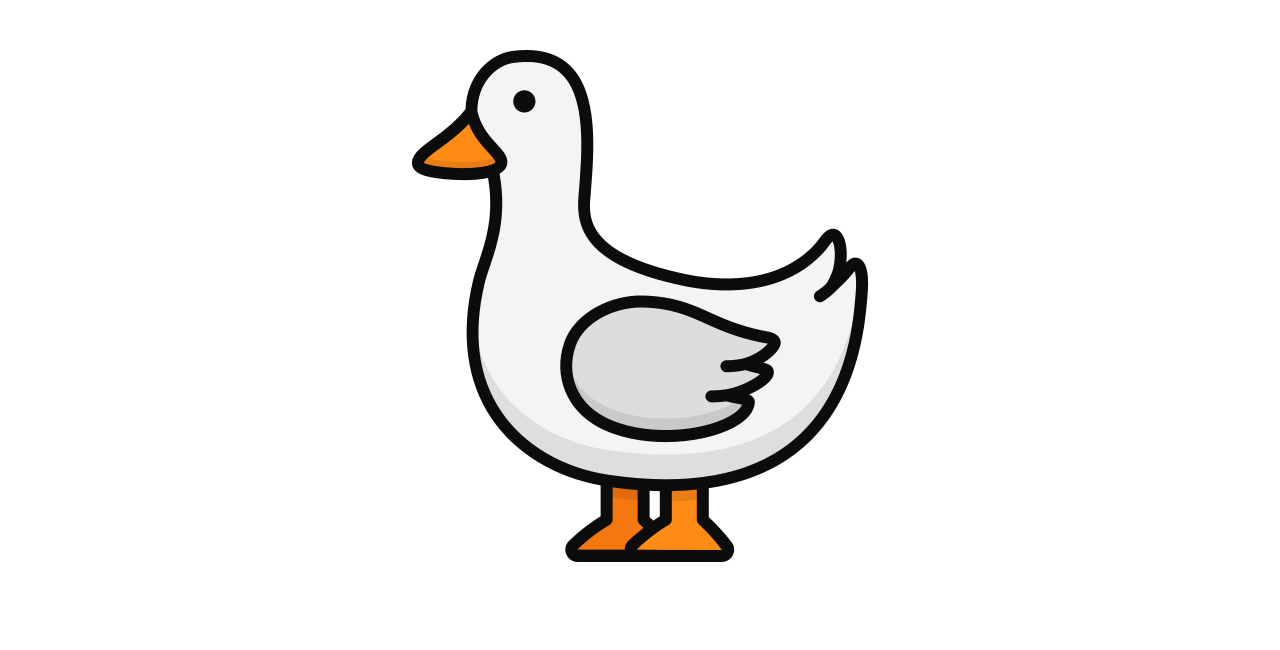
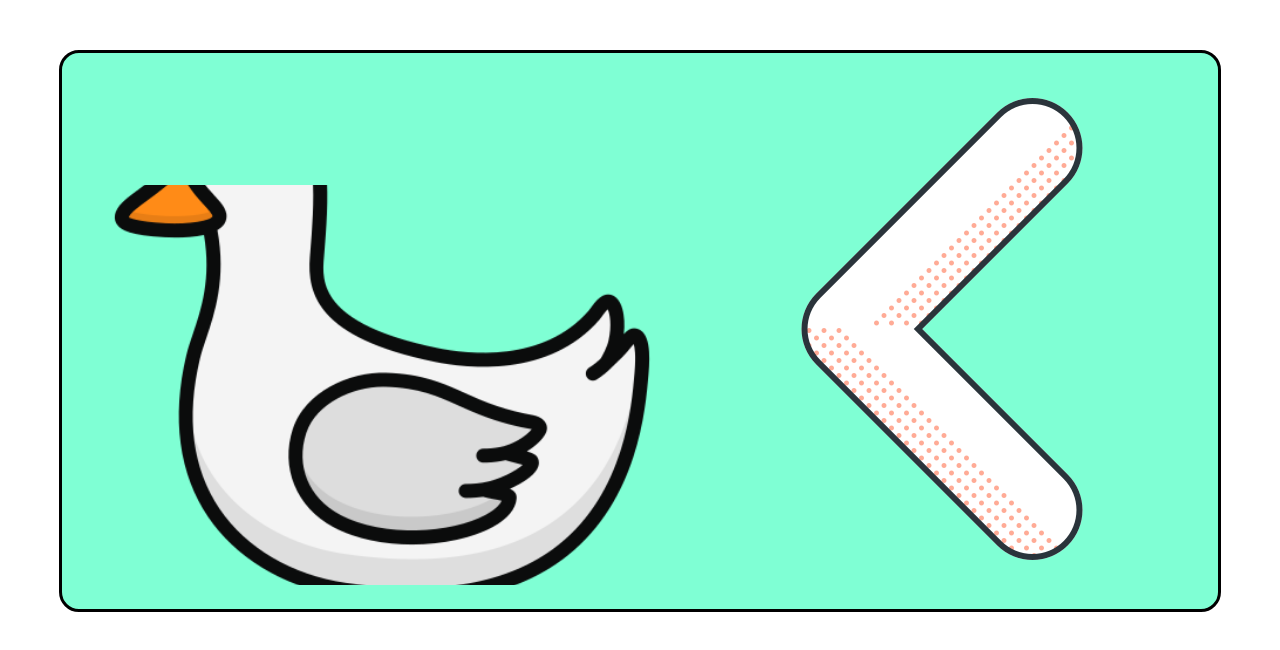
Before and after one commit to rutubondre/slideshow, a plain HTML site: page index.html in a window 1280 px wide. Drawn offline with Linux system fonts and the light colour scheme.

Commit message:
img prev added

```diff
--- a/index.html
+++ b/index.html
@@ -9,18 +9,27 @@
         .container {
             width: fit-content;
             margin: 50px auto;
+            background-color: aquamarine;
+            border: 3px solid black;
+            padding: 20px;
+            border-radius: 20px;
         }
 
         .slide {
             height: 400px;
             width: 600px;
+            object-fit: cover;
+            border-radius: 10px;
         }
     </style>
 </head>
 
 <body>
     <div class="container">
-        <img src="duck.png" class="slide`"></div>
+        <img src="duck.png" class="slide">
+        <img src="pre.png" class="icon-action" class="icon-prev" />
+
+    </div>
 
 </body>
 
```
